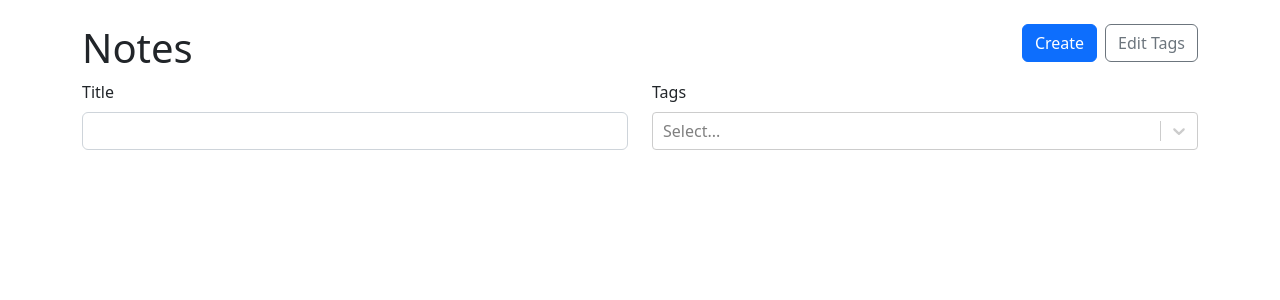
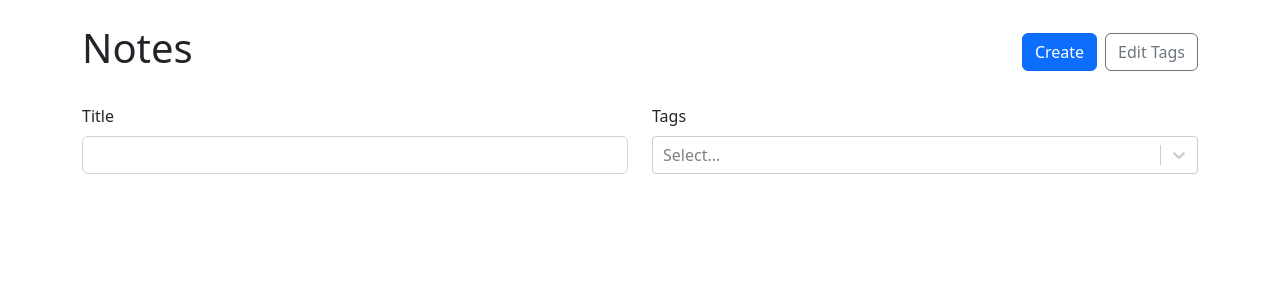
Before and after one commit to jsp220/Vite-Notes-App, a React (Vite) app: page / in a window 1280 px wide. Shown: the top 300 px of the page. Built offline with nearby package versions, Linux system fonts and the light colour scheme.

Commit message:
add features on home

```diff
--- a/src/Home.tsx
+++ b/src/Home.tsx
@@ -9,7 +9,7 @@
 
 export default function Home({ availableTags }: HomeProps) {
   return <>
-    <Row>
+    <Row className="align-items-center mb-4">
       <Col><h1>Notes</h1></Col>
       <Col xs="auto">
         <Stack gap={2} direction="horizontal">
```
